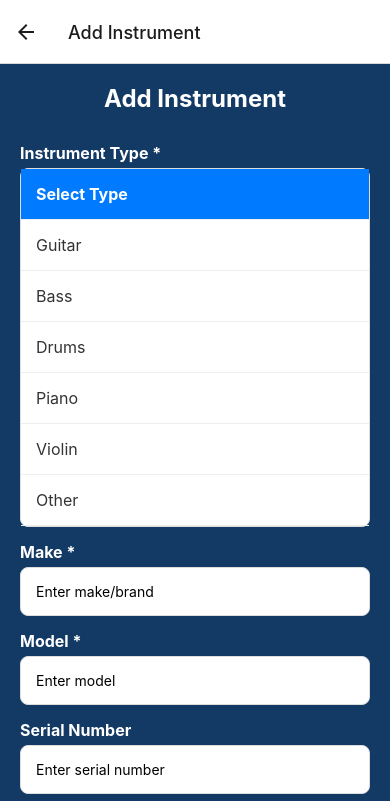
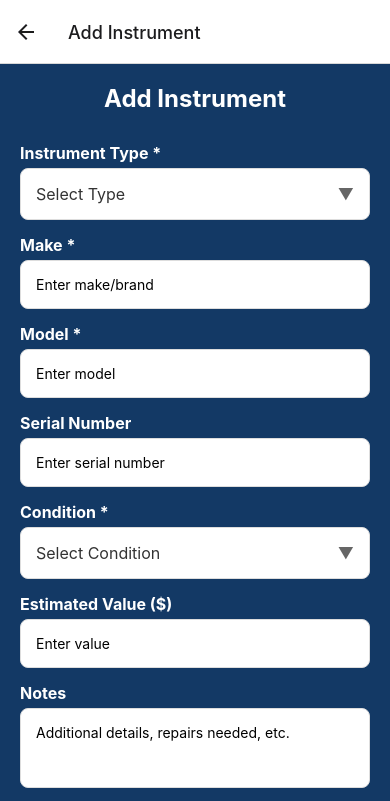
Before and after one commit to dps3ven/my_stuff, a React Native app: screen /AddInstrument in a window 390 px wide. Shown: the top 801 px of the page. Built offline with nearby package versions, Linux system fonts and the light colour scheme.

Commit message:
collapsible menu

```diff
--- a/screens/AddInstrumentScreen.js
+++ b/screens/AddInstrumentScreen.js
@@ -36,6 +36,8 @@ export default function AddInstrumentScreen({ navigation, route }) {
     notes: editItem?.notes || '',
     image: editItem?.image || null,
   });
+  const [showTypePicker, setShowTypePicker] = useState(false);
+  const [showConditionPicker, setShowConditionPicker] = useState(false);
 
   useEffect(() => {
     navigation.setOptions({
@@ -90,25 +92,33 @@ export default function AddInstrumentScreen({ navigation, route }) {
     }
   };
 
-  const renderPicker = (items, selectedValue, onValueChange, placeholder) => (
+  const renderCollapsiblePicker = (items, selectedValue, onValueChange, isVisible, setVisible) => (
+    <View>
+      <TouchableOpacity
+        style={styles.pickerButton}
+        onPress={() => setVisible(!isVisible)}
+      >
+        <Text style={styles.pickerButtonText}>
+          {selectedValue || items[0].label}
+        </Text>
+        <Text style={styles.pickerArrow}>{isVisible ? '▲' : '▼'}</Text>
+      </TouchableOpacity>
+      {isVisible && (
         <View style={styles.pickerContainer}>
           {items.map((item) => (
             <TouchableOpacity
               key={item.value}
-          style={[
-            styles.pickerItem,
-            selectedValue === item.value && styles.pickerItemSelected
-          ]}
-          onPress={() => onValueChange(item.value)}
+              style={styles.pickerItem}
+              onPress={() => {
+                onValueChange(item.value);
+                setVisible(false);
+              }}
             >
-          <Text style={[
-            styles.pickerText,
-            selectedValue === item.value && styles.pickerTextSelected
-          ]}>
-            {item.label}
-          </Text>
+              <Text style={styles.pickerText}>{item.label}</Text>
             </TouchableOpacity>
           ))}
+        </View>
+      )}
     </View>
   );
 
@@ -125,10 +135,12 @@ export default function AddInstrumentScreen({ navigation, route }) {
       <Text style={styles.title}>Add Instrument</Text>
 
       <Text style={styles.label}>Instrument Type *</Text>
-      {renderPicker(
+      {renderCollapsiblePicker(
         INSTRUMENT_TYPES,
         instrument.type,
-        (value) => setInstrument({ ...instrument, type: value })
+        (value) => setInstrument({ ...instrument, type: value }),
+        showTypePicker,
+        setShowTypePicker
       )}
 
       <Text style={styles.label}>Make *</Text>
@@ -156,10 +168,12 @@ export default function AddInstrumentScreen({ navigation, route }) {
       />
 
       <Text style={styles.label}>Condition *</Text>
-      {renderPicker(
+      {renderCollapsiblePicker(
         CONDITIONS,
         instrument.condition,
-        (value) => setInstrument({ ...instrument, condition: value })
+        (value) => setInstrument({ ...instrument, condition: value }),
+        showConditionPicker,
+        setShowConditionPicker
       )}
 
       <Text style={styles.label}>Estimated Value ($)</Text>
@@ -234,28 +248,41 @@ const styles = StyleSheet.create({
     height: 80,
     textAlignVertical: 'top',
   },
+  pickerButton: {
+    backgroundColor: 'white',
+    padding: 15,
+    marginBottom: 15,
+    borderRadius: 8,
+    borderWidth: 1,
+    borderColor: '#ddd',
+    flexDirection: 'row',
+    justifyContent: 'space-between',
+    alignItems: 'center',
+  },
+  pickerButtonText: {
+    fontSize: 16,
+    color: '#333',
+  },
+  pickerArrow: {
+    fontSize: 16,
+    color: '#666',
+  },
   pickerContainer: {
     backgroundColor: 'white',
     borderRadius: 8,
     borderWidth: 1,
     borderColor: '#ddd',
     marginBottom: 15,
+    marginTop: -15,
   },
   pickerItem: {
     padding: 15,
     borderBottomWidth: 1,
     borderBottomColor: '#eee',
   },
-  pickerItemSelected: {
-    backgroundColor: '#007bff',
-  },
   pickerText: {
     fontSize: 16,
     color: '#333',
-  },
-  pickerTextSelected: {
-    color: 'white',
-    fontWeight: 'bold',
   },
   imageButton: {
     backgroundColor: '#6c757d',
```
Lines whose indentation alone changed are shown as unchanged.
